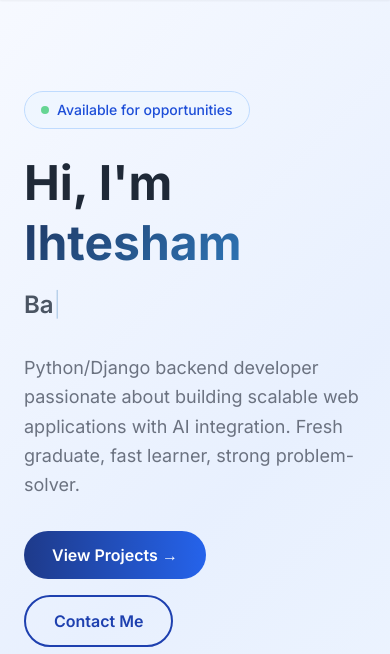
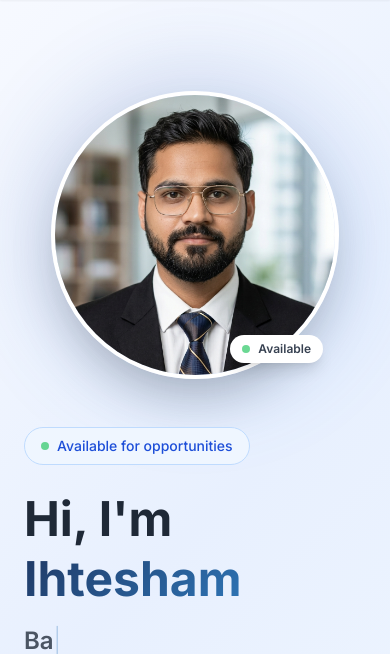
Before and after one commit to Ihtes-ham/portfolio-website, a Django app: page / in a window 390 px wide. Shown: the part 69-723 px from the top of the page. Run offline with Django 5.2, Linux system fonts and the light colour scheme; some libraries are stand-ins or nearby versions.

Commit message:
Fix mobile photo order

```diff
--- a/core/templates/core/index.html
+++ b/core/templates/core/index.html
@@ -318,7 +318,7 @@
         </div>
 
         <!-- Profile Image -->
-        <div data-aos="fade-left" data-aos-duration="800" data-aos-delay="200" class="flex justify-center">
+        <div data-aos="fade-left" data-aos-duration="800" data-aos-delay="200" class="flex justify-center order-first md:order-last">
             <div class="relative">
                 <!-- Decorative ring -->
                 <div class="absolute inset-0 rounded-full bg-gradient-to-br from-blue-900 to-blue-400 blur-2xl opacity-20 scale-110"></div>
```
